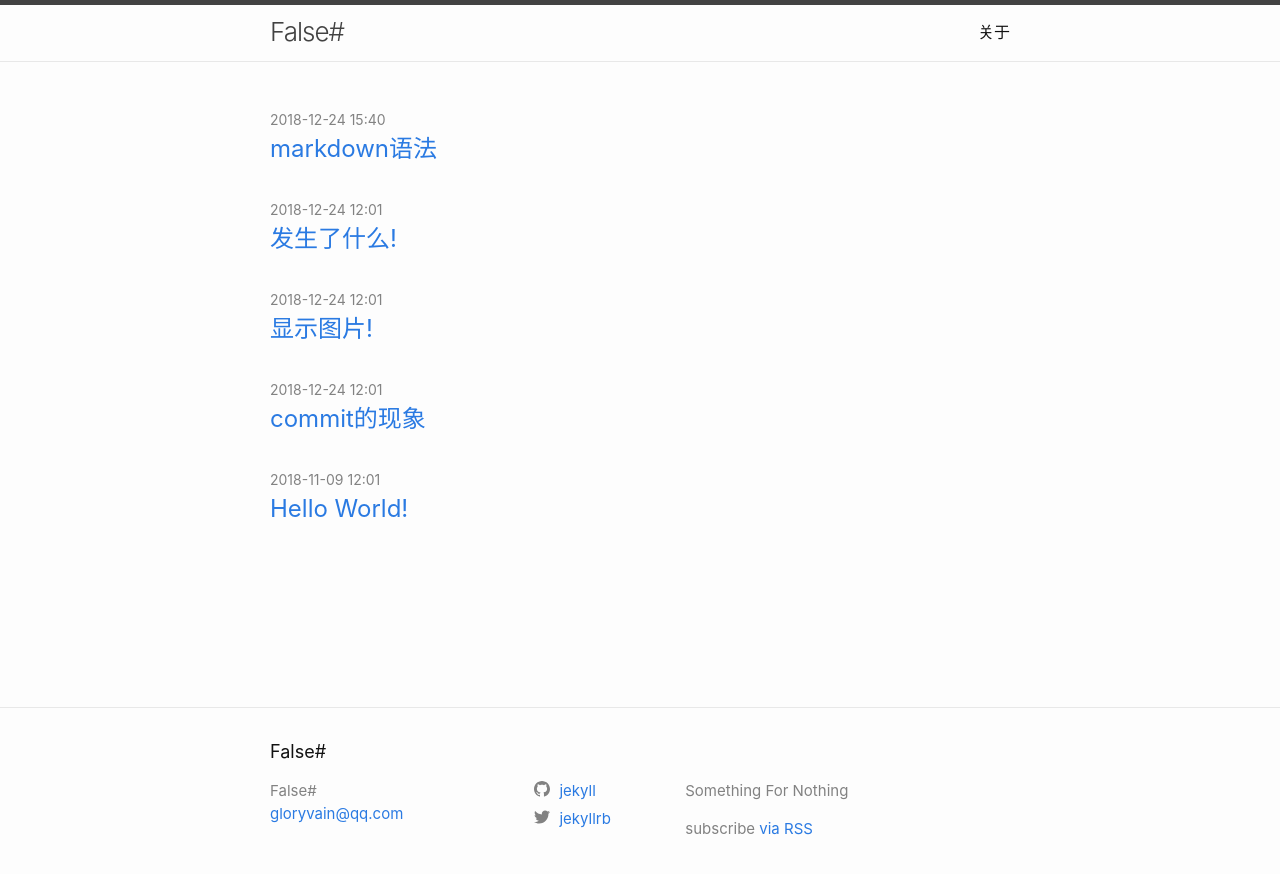
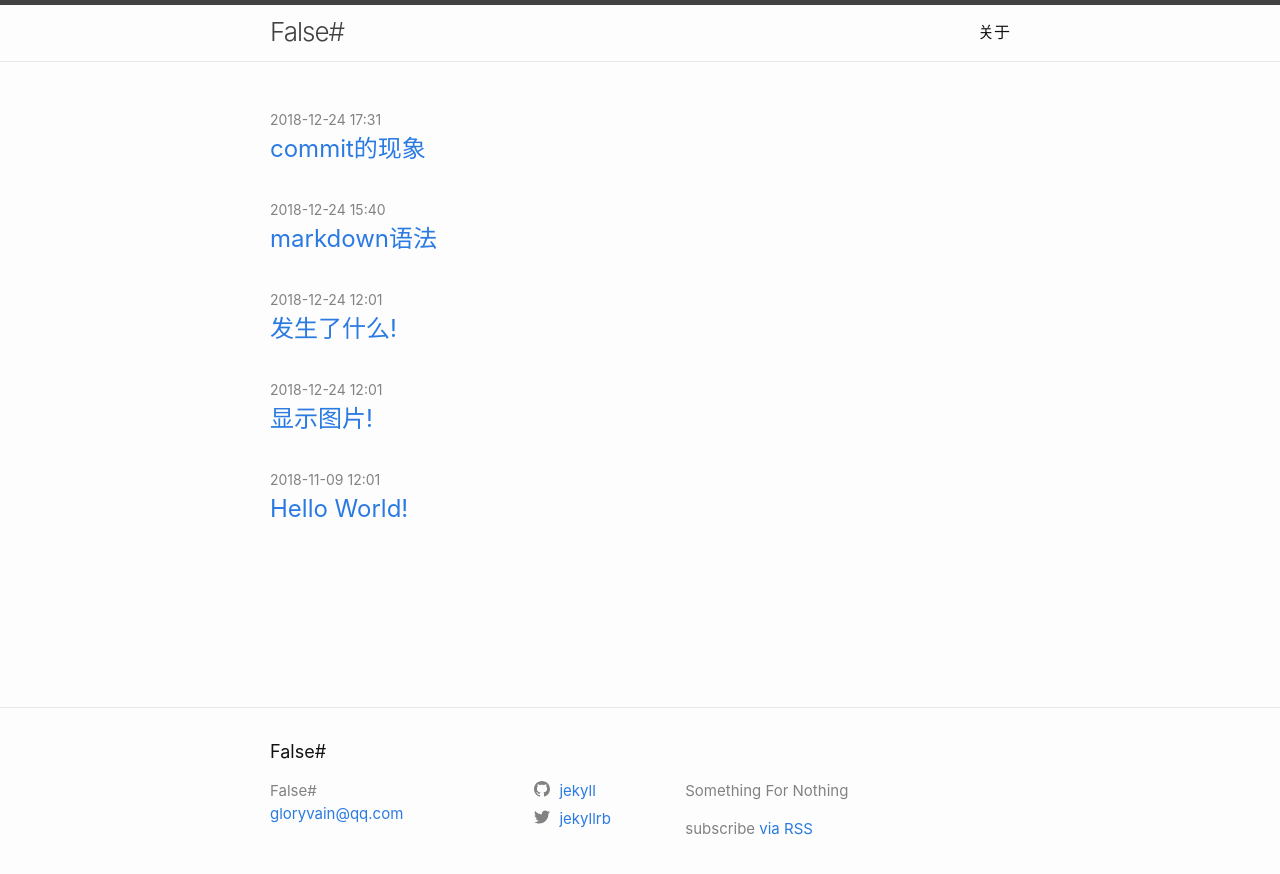
Before and after one commit to BugGreat/BugGreat.github.io, a Jekyll site: the page built from index.md, in a window 1280 px wide. Shown: the top 874 px of the page. Built offline with Jekyll 4.4.1, drawn with Linux system fonts in a browser that asks for light colours.

Commit message:
date：时间，还是操作复杂，能自动生成就好了

```diff
--- a/_posts/2018-12-24-Git.markdown
+++ b/_posts/2018-12-24-Git.markdown
@@ -1,7 +1,7 @@
 ---
 layout: post
 title:  "commit的现象"
-date:   2018-12-24 12:01:37  GMT+0800
+date:   2018-12-24 17:31:00  GMT+0800
 categories: jekyll update
 ---
 
```
